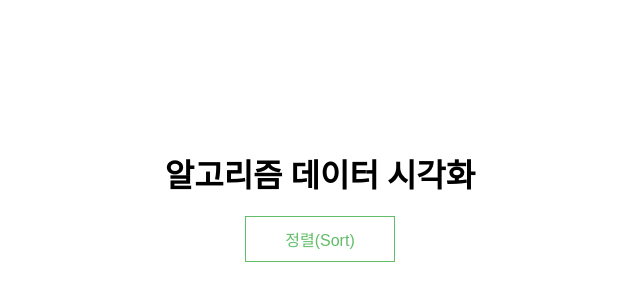
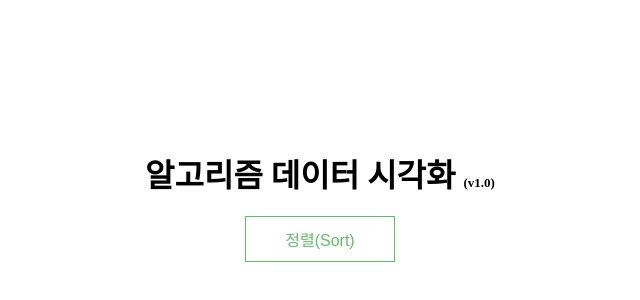
Before and after one commit to ssi02014/Data_Visualization, a React (Create React App) app: page / in a window 1280 px wide. Shown: the part 194-494 px from the top of the page, without its empty margins (320-960 px from the left). Built offline with nearby package versions, Linux system fonts and the light colour scheme.

Commit message:
Update: Title, version

```diff
--- a/src/pages/home/index.tsx
+++ b/src/pages/home/index.tsx
@@ -10,13 +10,17 @@ const Container = styled.div`
 
   h1 {
     margin-bottom: 20px;
+
+    span {
+      font-size: 13px;
+    }
   }
 `;
 
 const Home = () => {
   return (
     <Container>
-      <h1>알고리즘 데이터 시각화</h1>
+      <h1>알고리즘 데이터 시각화 <span>(v1.0)</span></h1>
       <Link to="/sort">
         <StyledButton>정렬(Sort)</StyledButton>
       </Link>
--- a/src/pages/sort/index.tsx
+++ b/src/pages/sort/index.tsx
@@ -86,7 +86,7 @@ const Sort = () => {
     <>
       <HeaderContainer>
         <Link to="/"><HomeButton>{"< Home"}</HomeButton></Link>
-        <h1>정렬 데이터 시각화</h1>
+        <h1>주요 정렬 알고리즘 시각화</h1>
       </HeaderContainer>
 
       <Form
```
